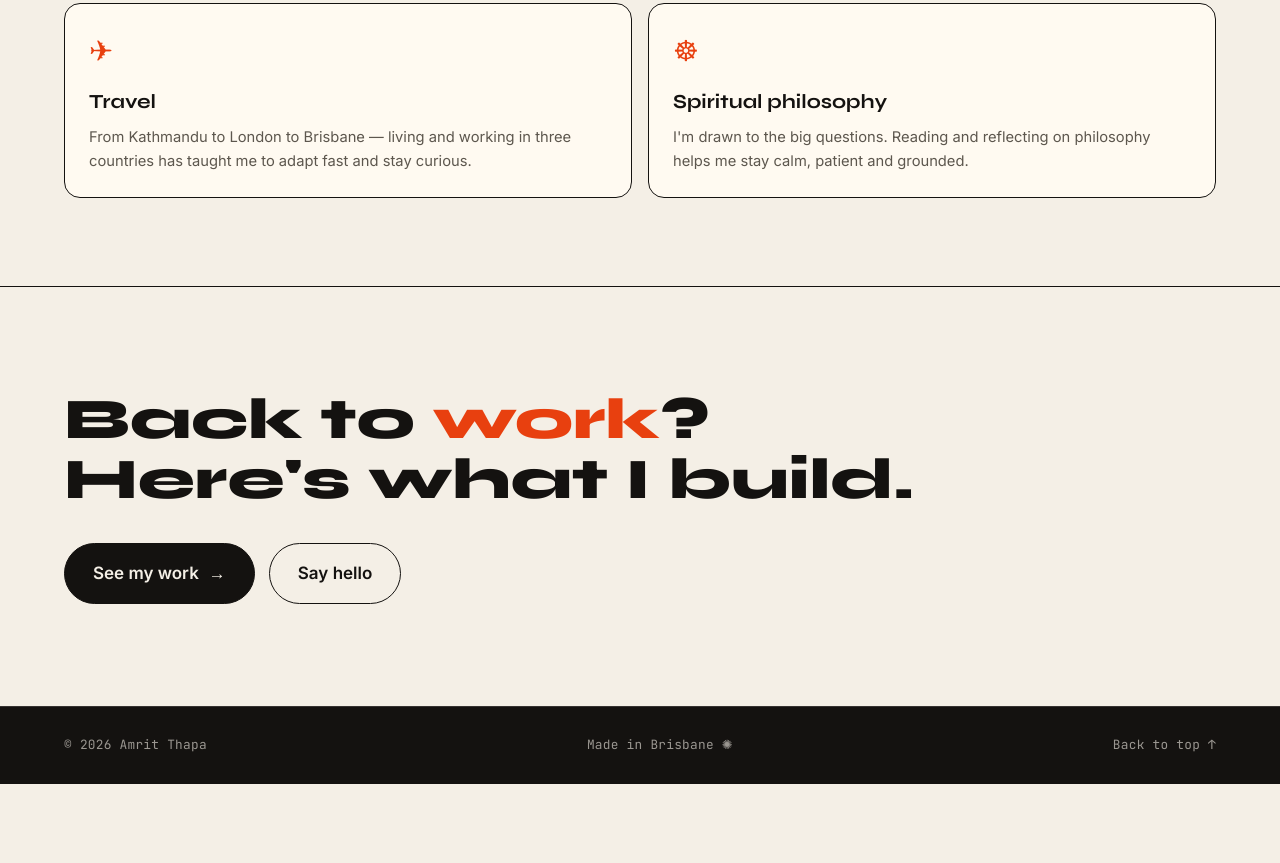
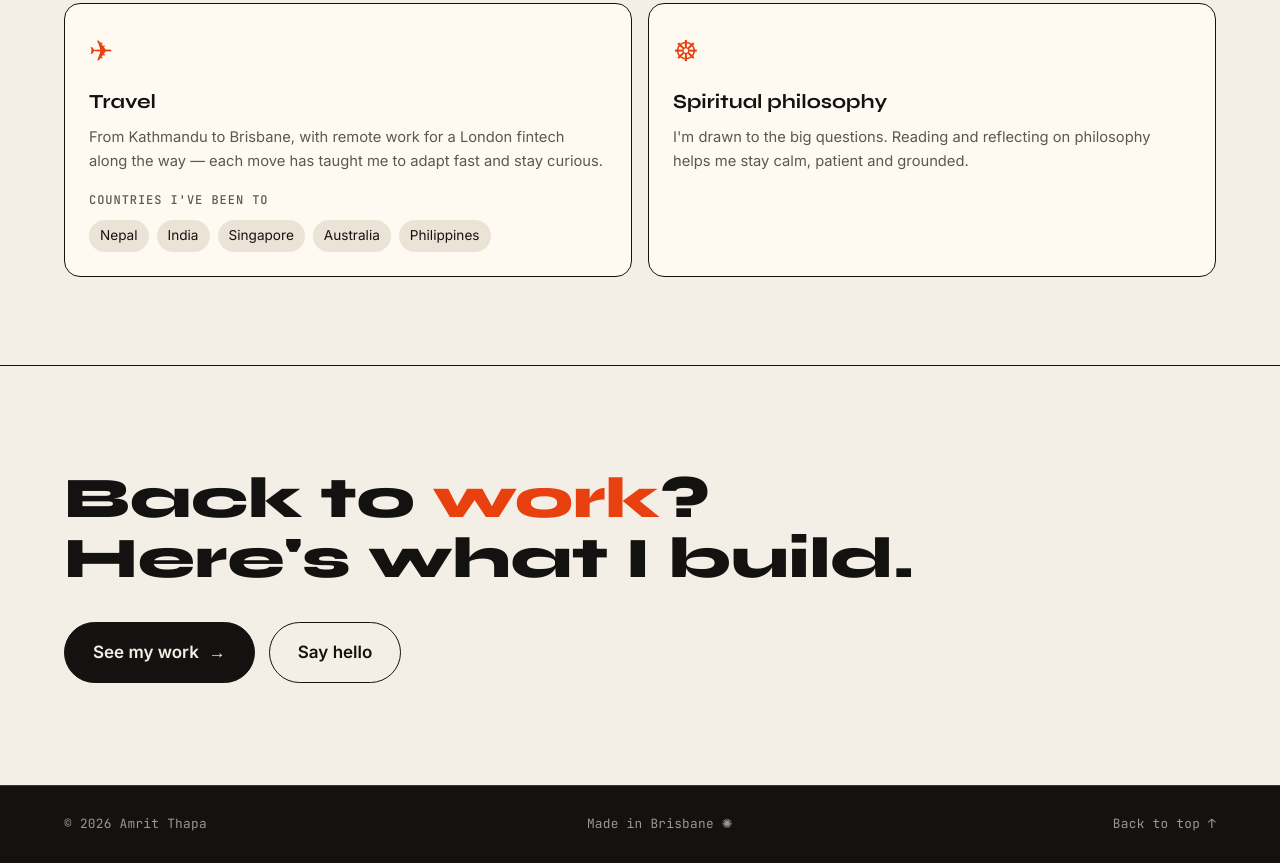
Before and after one commit to amritjung/portfolio, a plain HTML site: page beyond-code/index.html in a window 1280 px wide. Shown: the part 4856-5719 px from the top of the page. Before the commit the page ends 5640 px from the top, so only its background shows below. Drawn offline with Linux system fonts and the light colour scheme.

Commit message:
Beyond the code: Spotify player, artists, countries; clarify UK work was remote

```diff
--- a/beyond-code/index.html
+++ b/beyond-code/index.html
@@ -34,7 +34,7 @@
 
   <link rel="preload" href="/assets/fonts/syne-latin-800-normal.woff2" as="font" type="font/woff2" crossorigin />
   <link rel="preload" href="/assets/fonts/inter-latin-400-normal.woff2" as="font" type="font/woff2" crossorigin />
-  <link rel="stylesheet" href="/styles.css?v=202611161945" />
+  <link rel="stylesheet" href="/styles.css?v=202611162015" />
 </head>
 
 <body class="case-page beyond-page">
@@ -548,7 +548,15 @@
         <article class="case-card">
           <span class="interest-icon" aria-hidden="true">✈</span>
           <h3>Travel</h3>
-          <p>From Kathmandu to London to Brisbane — living and working in three countries has taught me to adapt fast and stay curious.</p>
+          <p>From Kathmandu to Brisbane, with remote work for a London fintech along the way — each move has taught me to adapt fast and stay curious.</p>
+          <h4 class="country-title mono">Countries I've been to</h4>
+          <ul class="band-chips country-chips">
+            <li>Nepal</li>
+            <li>India</li>
+            <li>Singapore</li>
+            <li>Australia</li>
+            <li>Philippines</li>
+          </ul>
         </article>
         <article class="case-card">
           <span class="interest-icon" aria-hidden="true">☸</span>
@@ -582,6 +590,6 @@
     <a href="#main">Back to top ↑</a>
   </footer>
 
-  <script src="/script.js?v=202611161945" defer></script>
+  <script src="/script.js?v=202611162015" defer></script>
 </body>
 </html>
--- a/styles.css
+++ b/styles.css
@@ -2346,6 +2346,16 @@ main:focus {
   color: var(--on-accent);
 }
 
+/* Countries list inside the Travel card */
+.country-title {
+  margin: 18px 0 10px;
+  font-size: .75rem;
+  font-weight: 500;
+  letter-spacing: .08em;
+  text-transform: uppercase;
+  color: var(--muted);
+}
+
 /* Music shuffle player */
 .shuffle {
   margin-bottom: 32px;
```
Also changed, not shown: index.html (+7 -7 lines).
